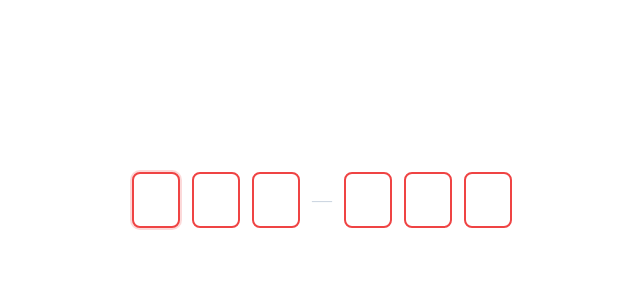
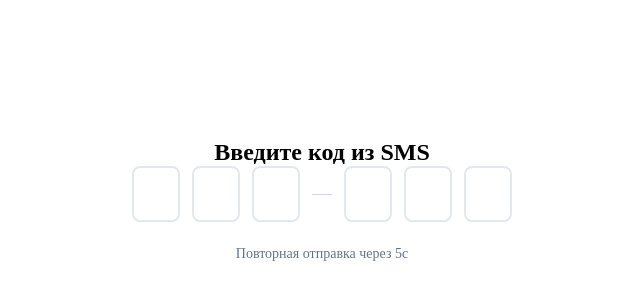
Before and after one commit to bayoux/vue-otp-input, a Vue app: page / in a window 1280 px wide. Shown: the part 200-500 px from the top of the page, without its empty margins (318-958 px from the left). Built offline with nearby package versions, Linux system fonts and the light colour scheme; the HTML template or start-up script is replaced by a standard one.

Commit message:
feat: add otp verification component

```diff
--- a/src/App.vue
+++ b/src/App.vue
@@ -1,30 +1,49 @@
 <script setup lang="ts">
-import { ref, watch } from 'vue'
-import OtpInput from './components/OtpInput.vue'
+import { ref } from 'vue'
+import OtpVerification from './components/OtpVerification.vue'
 
-const otpCode = ref('')
+const isLoading = ref(false)
+const hasError = ref(false)
 
-watch(otpCode, (newVal) => {
-  console.log('OTP Code changed:', newVal)
-})
+const verifyCode = async (code: string) => {
+  isLoading.value = true
+  hasError.value = false
 
-const handleOtpComplete = (code: string) => {
-  console.log('Код введен полностью:', code)
+  try {
+    console.log('Sending code:', code)
+    await new Promise((resolve) => setTimeout(resolve, 2000))
+
+    if (code !== '123456') throw new Error('Invalid code')
+
+    alert('Успешно!')
+  } catch {
+    hasError.value = true
+  } finally {
+    isLoading.value = false
+  }
 }
 </script>
 
 <template>
   <div class="container">
-    <OtpInput
-      v-model="otpCode"
-      :length="6"
-      type="number"
-      :disabled="false"
-      :error="true"
-      autofocus
-      :is-password="false"
-      @complete="handleOtpComplete"
-    />
+    <div class="auth-container">
+      <h2>Введите код из SMS</h2>
+
+      <OtpVerification
+        :error="hasError"
+        :expiry-time="10"
+        @submit="verifyCode"
+        @resend="
+          () => {
+            hasError = false
+            console.log('Resending...')
+          }
+        "
+      />
+
+      <div v-if="isLoading" class="loader">Проверка...</div>
+      <p v-if="hasError" class="error-msg">Неверный код. Попробуйте еще раз.</p>
+    </div>
   </div>
 </template>
 
@@ -33,8 +52,23 @@ const handleOtpComplete = (code: string) => {
   display: flex;
   align-items: center;
   justify-content: center;
+  flex-direction: column;
   height: 100vh;
   width: 100vw;
   overflow: hidden;
 }
+
+.auth-container {
+  padding: 40px;
+  text-align: center;
+}
+.loader {
+  margin-top: 15px;
+  color: #3b82f6;
+}
+.error-msg {
+  margin-top: 15px;
+  color: #ef4444;
+  font-size: 14px;
+}
 </style>
--- a/src/components/OtpInput.vue
+++ b/src/components/OtpInput.vue
@@ -8,6 +8,7 @@ interface Props {
   error?: boolean
   isPassword?: boolean
   autofocus?: boolean
+  divider?: boolean
 }
 
 const props = withDefaults(defineProps<Props>(), {
@@ -17,12 +18,13 @@ const props = withDefaults(defineProps<Props>(), {
   error: false,
   isPassword: false,
   autofocus: false,
+  divider: false,
 })
 
 const modelValue = defineModel<string>({ default: '' })
 
 const emit = defineEmits<{
-  (e: 'complete', value: string): void
+  (e: 'complete', data: string): void
 }>()
 
 const digits = ref<string[]>(Array.from({ length: props.length }, () => ''))
@@ -50,12 +52,19 @@ watch(
   (newVal) => {
     const code = newVal.join('')
     modelValue.value = code
+
     if (code.length === props.length && newVal.every((d) => d !== '')) {
       emit('complete', code)
     }
   },
   { deep: true },
 )
+
+watch(modelValue, (newVal) => {
+  if (!newVal) {
+    digits.value = Array(props.length).fill('')
+  }
+})
 
 onBeforeUpdate(() => {
   inputRefs.value = []
@@ -130,6 +139,10 @@ const handlePaste = (event: ClipboardEvent) => {
   const lastIndex = Math.min(cleanData.length, props.length - 1)
   nextTick(() => inputRefs.value[lastIndex]?.focus())
 }
+
+const dividerShow = (index: number) => {
+  return index === Math.floor(props.length / 2) - 1 && props.length > 4
+}
 </script>
 
 <template>
@@ -161,9 +174,8 @@ const handlePaste = (event: ClipboardEvent) => {
           @keydown="handleKeyDown(index, $event)"
           @focus="($event.target as HTMLInputElement).select()"
         />
-        <span v-if="index === Math.floor(length / 2) - 1 && length > 4" class="otp-input__divider">
-          &mdash;
-        </span>
+
+        <span v-if="divider && dividerShow(index)" class="otp-input__divider"> &mdash; </span>
       </template>
     </div>
   </div>
--- /dev/null
+++ b/src/components/OtpVerification.vue
@@ -0,0 +1,87 @@
+<script setup lang="ts">
+import { ref, onUnmounted } from 'vue'
+import OtpInput from './OtpInput.vue'
+
+const props = defineProps<{
+  expiryTime?: number
+}>()
+
+const emit = defineEmits<{
+  (e: 'submit', data: string): void
+  (e: 'resend'): void
+}>()
+
+const secondsLeft = ref(props.expiryTime || 60)
+const canResend = ref(false)
+const otpValue = ref('')
+
+let timer: number | null = null
+
+const startTimer = () => {
+  canResend.value = false
+  secondsLeft.value = props.expiryTime || 60
+
+  if (timer) clearInterval(timer)
+
+  timer = setInterval(() => {
+    if (secondsLeft.value > 0) {
+      secondsLeft.value--
+    } else {
+      canResend.value = true
+      if (timer) clearInterval(timer)
+    }
+  }, 1000)
+}
+
+const handleResend = () => {
+  if (!canResend.value) return
+  emit('resend')
+  startTimer()
+}
+
+const onComplete = (code: string) => {
+  emit('submit', code)
+}
+
+startTimer()
+
+onUnmounted(() => {
+  if (timer) clearInterval(timer)
+})
+</script>
+
+<template>
+  <div class="otp-verification">
+    <OtpInput v-model="otpValue" :disabled="false" divider @complete="onComplete" />
+
+    <div class="otp-verification__actions">
+      <p v-if="!canResend" class="timer-text">
+        Повторная отправка через <span>{{ secondsLeft }}с</span>
+      </p>
+
+      <button v-else class="resend-button" @click="handleResend">Отправить код повторно</button>
+    </div>
+  </div>
+</template>
+
+<style lang="scss">
+.otp-verification {
+  display: flex;
+  flex-direction: column;
+  align-items: center;
+  gap: 24px;
+
+  .timer-text {
+    color: #64748b;
+    font-size: 14px;
+  }
+  .resend-button {
+    background: none;
+    border: none;
+    color: #3b82f6;
+    font-weight: 600;
+    cursor: pointer;
+    text-decoration: underline;
+  }
+}
+</style>
```
